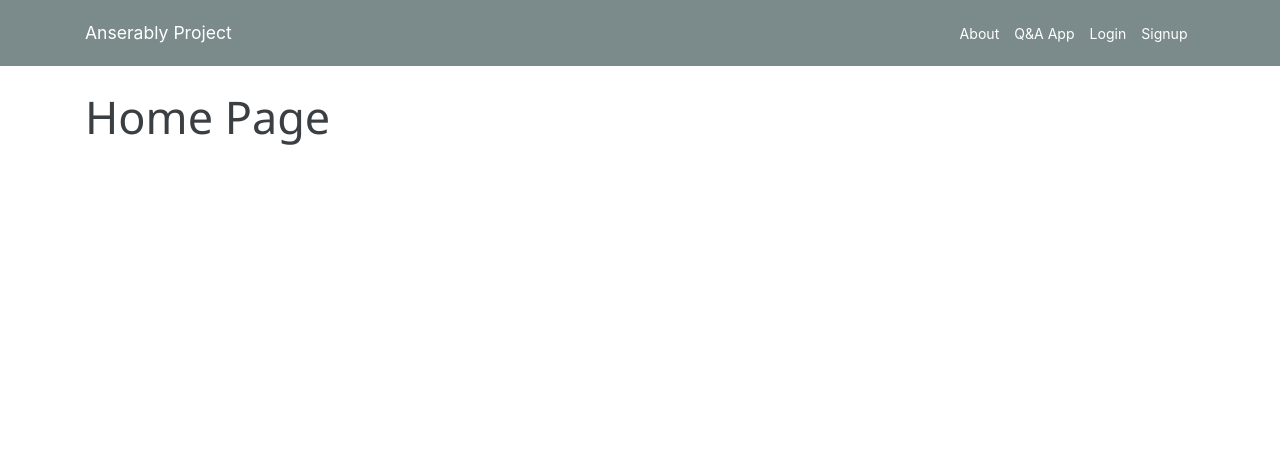
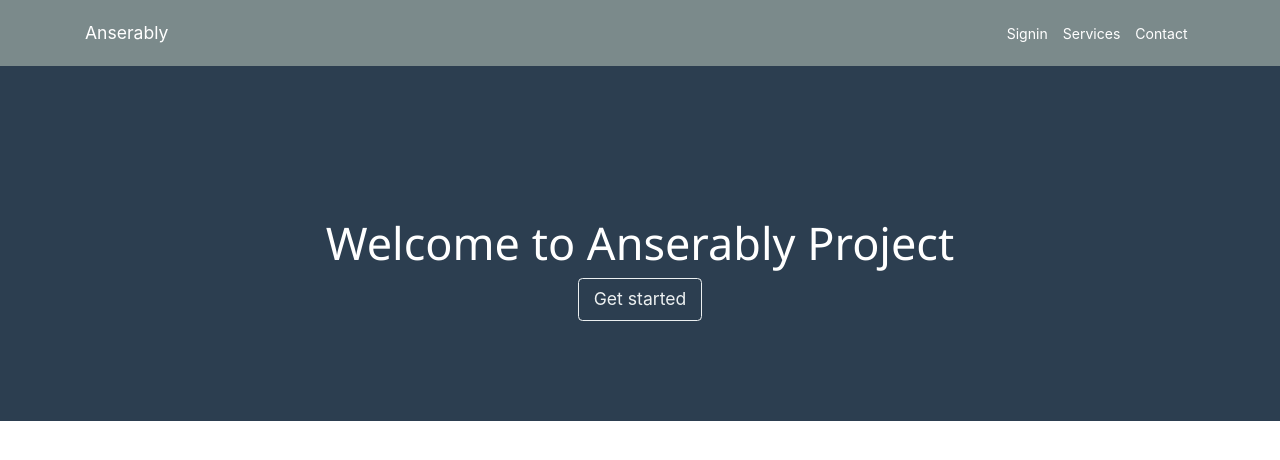
Before and after one commit to arnelimperial/anserably, a Django app: page / in a window 1280 px wide. Shown: the top 460 px of the page. Run offline with Django 3.2, Linux system fonts and the light colour scheme; style sheets or scripts are compiled from the project's sources; some libraries are stand-ins or nearby versions.

```diff
--- a/config/settings/base.py
+++ b/config/settings/base.py
@@ -312,7 +312,7 @@ REST_FRAMEWORK = {
     ),
     "DEFAULT_PERMISSION_CLASSES": ("rest_framework.permissions.IsAuthenticated",),
     'DEFAULT_PAGINATION_CLASS': 'rest_framework.pagination.PageNumberPagination',
-    'PAGE_SIZE': 4
+    'PAGE_SIZE': 2
 
 }
 # Your stuff...
--- a/frontend/src/components/common-components/Navbar.vue
+++ b/frontend/src/components/common-components/Navbar.vue
@@ -19,8 +19,9 @@
               <div class="w3-dropdown-hover">
                 <button class="w3-btn btn-primary">{{ user.email}}</button>
                 <div class="w3-dropdown-content w3-bar-block w3-border">
+                  <span class="w3-bar-item btn">Hi! {{ user.first_name }} {{ user.last_name }}</span>
+                  <a v-bind:href="`/users/${user.username}/`" class="w3-bar-item btn">My Profile</a>
                   <a href="/accounts/logout/" class="w3-bar-item btn">Logout</a>
-
                 </div>
               </div>
             </li>
--- a/frontend/webpack-stats.json
+++ b/frontend/webpack-stats.json
@@ -1 +1 @@
-{"status":"done","publicPath":"http://0.0.0.0:8080/","chunks":{"app":[{"name":"bundle.js","publicPath":"http://0.0.0.0:8080/bundle.js","path":"/Users/engine/Documents/D-VJ/QA2/qa/frontend/dist/bundle.js"}]}}
+{"status":"done","publicPath":"http://0.0.0.0:8080/","chunks":{"app":[{"name":"bundle.js","publicPath":"http://0.0.0.0:8080/bundle.js","path":"/Users/engine/Documents/D-VJ/QA2/qa/frontend/dist/bundle.js"},{"name":"app.a0b43810418426ea6dfb.hot-update.js","publicPath":"http://0.0.0.0:8080/app.a0b43810418426ea6dfb.hot-update.js","path":"/Users/engine/Documents/D-VJ/QA2/qa/frontend/dist/app.a0b43810418426ea6dfb.hot-update.js"}]},"error":"ModuleError","message":"Module Error (from ./node_modules/vue-loader/lib/loaders/templateLoader.js):\n(Emitted value instead of an instance of Error) \n\n  Errors compiling template:\n\n  invalid expression: Unexpected token ')' in\n\n    \"Hi! \"+_s(user.first_name)+\" \"+_s(user.)\n\n  Raw expression: Hi! {{ user.first_name }} {{ user.}}\n\n\n  20 |                <button class=\"w3-btn btn-primary\">{{ user.email}}</button>\n  21 |                <div class=\"w3-dropdown-content w3-bar-block w3-border\">\n  22 |                  <span class=\"w3-bar-item btn\">Hi! {{ user.first_name }} {{ user.}}</span>\n     |                                                ^^^^^^^^^^^^^^^^^^^^^^^^^^^^^^^^^^^^\n  23 |                  <a v-bind:href=\"`/users/${user.username}/`\" class=\"w3-bar-item btn\">My Profile</a>\n  24 |                  <a href=\"/accounts/logout/\" class=\"w3-bar-item btn\">Logout</a>\n"}
--- /dev/null
+++ b/qa/static/js/home.js
@@ -0,0 +1,8 @@
+var app = new Vue({
+    delimiters: ['[[', ']]'],
+    el: '#home1',
+    data:{
+        intro: 'Welcome to Anserably Project',
+
+    }
+})
--- a/qa/static/sass/project.scss
+++ b/qa/static/sass/project.scss
@@ -15,7 +15,6 @@ $baseMargin: 100px 0;
 $h1: rgb(53, 142, 53);
 $contentTop: 90px;
 $menuBottom: 60px;
-
 ////////////////////////////////
 		//Variables//
 ////////////////////////////////
--- a/qa/templates/account/login.html
+++ b/qa/templates/account/login.html
@@ -7,7 +7,7 @@
 {% block head_title %}{% trans "Sign In" %}{% endblock %}
 
 {% block inner %}
-
+<div class="content__app">
   <h1>{% trans "Sign In" %}</h1>
 
   {% get_providers as socialaccount_providers %}
@@ -44,4 +44,6 @@ for a {{ site_name }} account and sign in below:{% endblocktrans %}</p>
     <button class="primaryAction btn btn-primary" type="submit">{% trans "Sign In" %}</button>
   </form>
 
+</div>
+
 {% endblock %}
--- a/qa/templates/account/logout.html
+++ b/qa/templates/account/logout.html
@@ -5,6 +5,7 @@
 {% block head_title %}{% trans "Sign Out" %}{% endblock %}
 
 {% block inner %}
+<div class="content__app">
   <h1>{% trans "Sign Out" %}</h1>
 
   <p>{% trans 'Are you sure you want to sign out?' %}</p>
@@ -16,6 +17,7 @@
     {% endif %}
     <button class="btn btn-danger" type="submit">{% trans 'Sign Out' %}</button>
   </form>
+</div>
 
 
 {% endblock %}
--- a/qa/templates/account/signup.html
+++ b/qa/templates/account/signup.html
@@ -6,6 +6,7 @@
 {% block head_title %}{% trans "Signup" %}{% endblock %}
 
 {% block inner %}
+<div class="content__app">
   <h1>{% trans "Sign Up" %}</h1>
 
   <p>{% blocktrans %}Already have an account? Then please <a href="{{ login_url }}">sign in</a>.{% endblocktrans %}</p>
@@ -18,5 +19,6 @@
     {% endif %}
     <button class="btn btn-primary" type="submit">{% trans "Sign Up" %} &raquo;</button>
   </form>
+</div>
 
 {% endblock %}
--- a/qa/templates/base.html
+++ b/qa/templates/base.html
@@ -37,51 +37,65 @@
     <div class="div__menu">
     	<nav class="navbar navbar-expand-lg navbar-dark bg-dark fixed-top" id="mainNav">
 			<div class="container">
-				<a class="navbar-brand js-scroll-trigger" href="{% url 'home' %}">Anserably Project</a>
+				<a class="navbar-brand js-scroll-trigger" href="{% url 'home' %}">Anserably</a>
 				<button class="navbar-toggler" type="button" data-toggle="collapse" data-target="#navbarResponsive" aria-controls="navbarResponsive" aria-expanded="false" aria-label="Toggle navigation">
 					<span class="navbar-toggler-icon"></span>
 				</button>
 				<div class="collapse navbar-collapse" id="navbarResponsive">
 					<ul class="navbar-nav ml-auto">
-						<li class="nav-item">
-							<a class="nav-link js-scroll-trigger" href="{% url 'about' %}">About</a>
+
+						{% if request.user.is_authenticated %}
+            <li class="nav-item">
+              <a class="nav-link js-scroll-trigger" href="{% url 'core:qa-app' %}">Q&A App</a>
+            </li>
+            <li class="nav-item">
+              <a class="nav-link js-scroll-trigger" href="{% url 'about' %}">Services</a>
+            </li>
+            <li class="nav-item">
+							<a class="nav-link js-scroll-trigger" href="{% url 'about' %}">Contact</a>
 						</li>
 						<li class="nav-item">
-							<a class="nav-link js-scroll-trigger" href="{% url 'core:qa-app' %}">Q&A App</a>
+              <div class="w3-dropdown-hover">
+                <button class="w3-btn btn-primary">{{ request.user.email }}</button>
+                <div class="w3-dropdown-content w3-bar-block w3-border">
+                  <span class="w3-bar-item btn">Hi! {{request.user.get_full_name }}</span>
+                  <a class="w3-bar-item btn" href="{% url 'users:detail' request.user.username  %}">{% trans 'My Profile' %}</a>
+                  <a class="w3-bar-item btn" href="{% url 'account_logout' %}">{% trans "Logout" %}</a>
+                </div>
+              </div>
+
 						</li>
 
-						{% if request.user.is_authenticated %}
-						<li class="nav-item">
-							<a class="nav-link js-scroll-trigger" href="{% url 'users:detail' request.user.username  %}">{% trans 'My Profile' %}</a>
-
-						</li>
-						<li class="nav-item">
-							<a class="nav-link js-scroll-trigger" href="{% url 'account_logout' %}">{% trans "Logout" %}</a>
-						</li>
 						{% else %}
 						<li class="nav-item">
-							<a class="nav-link js-scroll-trigger" href="{% url 'account_login' %}">{% trans "Login" %}</a>
+							<a class="nav-link js-scroll-trigger" href="{% url 'account_login' %}">{% trans "Signin" %}</a>
 						</li>
-						<li class="nav-item">
-							<a class="nav-link js-scroll-trigger" href="{% url 'account_signup' %}">{% trans "Signup" %}</a>
+             <li class="nav-item">
+              <a class="nav-link js-scroll-trigger" href="{% url 'about' %}">Services</a>
+            </li>
+            <li class="nav-item">
+							<a class="nav-link js-scroll-trigger" href="{% url 'about' %}">Contact</a>
 						</li>
 						{% endif %}
+
+
 					</ul>
 				</div>
 			</div>
 		</nav>
 	</div>
 	<!-- Start of content -->
+
     {% if messages %}
     	{% for message in messages %}
-        <div class="alert {% if message.tags %}alert-{{ message.tags }}{% endif %}">{{ message }}<button type="button" class="close" data-dismiss="alert" aria-label="Close"><span aria-hidden="true">&times;</span></button></div>
+        <p style="margin-bottom:-5px;" class="alert {% if message.tags %}alert-{{ message.tags }}{% endif %}">{{ message }}<button type="button" class="close" data-dismiss="alert" aria-label="Close"><span aria-hidden="true">&times;</span></button></p>
         {% endfor %}
     {% endif %}
-	<div class="container content__app">
-      {% block content %}
 
-      {% endblock content %}
-    </div>
+    {% block content %}
+
+    {% endblock content %}
+
 
     <!-- End of content -->
 
@@ -98,6 +112,7 @@
       {% comment %} <script src="https://stackpath.bootstrapcdn.com/bootstrap/4.3.1/js/bootstrap.min.js" integrity="sha384-JjSmVgyd0p3pXB1rRibZUAYoIIy6OrQ6VrjIEaFf/nJGzIxFDsf4x0xIM+B07jRM" crossorigin="anonymous"></script> {% endcomment %}
 
       <!-- Your stuff: Third-party javascript libraries go here -->
+      <script src="https://cdn.jsdelivr.net/npm/vue/dist/vue.js"></script>
 
 
       <!-- place project specific Javascript in this file -->
@@ -106,6 +121,10 @@
 	    <script src="{% static 'vendor/bootstrap/js/bootstrap.bundle.min.js' %}"></script>
       <script src="{% static 'vendor/jquery-easing/jquery.easing.min.js' %}"></script>
 	    <script src="{% static 'js/scrolling-nav.js' %}"></script>
+
+      {% if request.path == "/" %}
+      <script src="{% static 'js/home.js' %}"></script>
+      {% endif %}
       {% endcompress %}
 
     {% endblock javascript %}
--- a/qa/templates/pages/home.html
+++ b/qa/templates/pages/home.html
@@ -1,7 +1,19 @@
 {% extends "base.html" %}
 
 {% block content %}
-<h1>Home Page</h1>
+<header class="bg-primary text-white" id="home1">
+    <div class="container text-center">
+        <h1 v-text="intro"></h1>
+        <a href="{% url 'core:qa-app' %}">
+            <button class="btn btn-outline-light btn-lg">
+                {% if request.user.is_authenticated %}
+                    Ask a question
+                {% else %}
+                    Get started
+                {% endif %}
+            </button>
+        </a>
+    </div>
 
-
+</header>
 {% endblock %}
--- a/qa/templates/users/user_detail.html
+++ b/qa/templates/users/user_detail.html
@@ -4,7 +4,7 @@
 {% block title %}User: {{ object.username }}{% endblock %}
 
 {% block content %}
-<div class="container">
+<div class="container content__app">
 
   <div class="row">
     <div class="col-sm-12">
--- a/qa/templates/users/user_form.html
+++ b/qa/templates/users/user_form.html
@@ -4,6 +4,7 @@
 {% block title %}{{ user.username }}{% endblock %}
 
 {% block content %}
+<div class="container content__app">
   <h1>{{ user.username }}</h1>
   <form class="form-horizontal" method="post" action="{% url 'users:update' %}">
     {% csrf_token %}
@@ -14,4 +15,5 @@
       </div>
     </div>
   </form>
+</div>
 {% endblock %}
```
Also changed, not shown: frontend/src/views/Question.vue (+12 -2 lines). Lines whose indentation alone changed are shown as unchanged.
